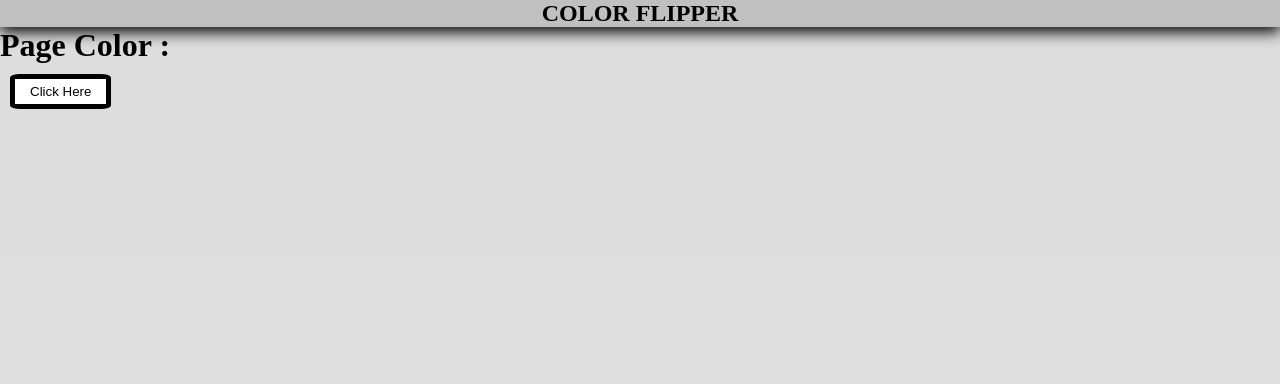
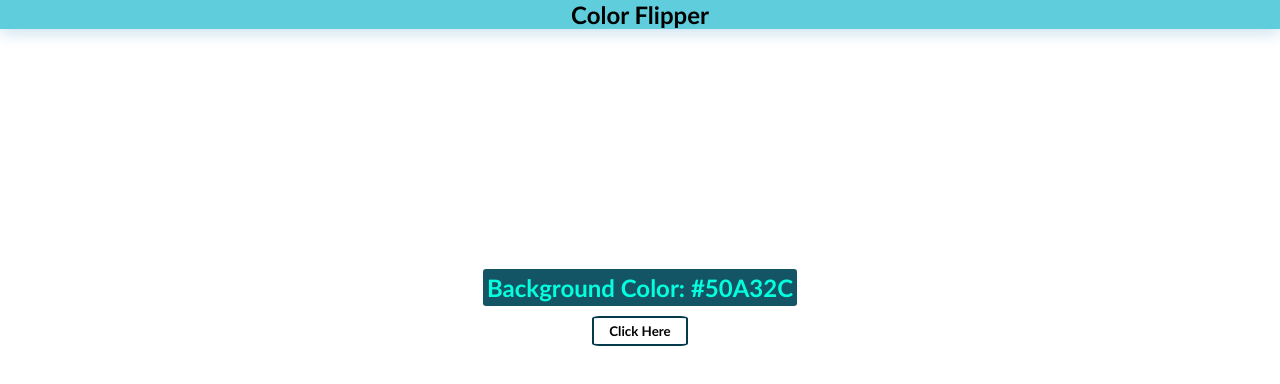
Before and after one commit to hafsahali/Color-flipper, a plain HTML site: page index.html in a window 1280 px wide. Drawn offline with Linux system fonts and the light colour scheme.

Commit message:
created a main div

```diff
--- a/index.html
+++ b/index.html
@@ -8,12 +8,14 @@
     <link rel="stylesheet" href="style.css">
 </head>
 <body>
-    <div class ="container">
-    <div class ="navbar">
-        <h2>COLOR FLIPPER</h2>
-     <h1> Page Color :<span class="color"></span></h1>
-     <button type="button" class="btn" onclick="btn()">Click Here</button>
-     </div>
+    <div class="container">
+        <div class="navbar">
+            <h2> Color Flipper</h2>
+        </div>
+        <div class="main">
+            <h2> Background Color: <span class="color">#50A32C</span></h2>
+            <button type="button" class="btn" onclick="btn()">Click Here</button>
+        </div>
     </div>
     <script src="script.js"></script>
 </body>
--- a/style.css
+++ b/style.css
@@ -5,26 +5,50 @@
 .container{
     height: 100vh;
     width: 100%;
-    background-color:rgba(15, 14, 14, 0.137);
+    font-family: 'Trebuchet MS', 'Lucida Sans Unicode', 'Lucida Grande', 'Lucida Sans', Arial, sans-serif;
+    transition: all 1000ms;
 }
 .navbar h2{
     text-align: center;
-    background-color:silver;
-    box-shadow:  0 5px 15px black;
+    background-color: rgb(95, 205, 219);
+    font-weight: bold;
+    box-shadow:  0 5px 15px rgba(22, 116, 179, 0.2);
 }
-.navbar button{
-    padding: 5px 15px;
+.main{
+    justify-content: center;
+    text-align: center;
+    align-items: center;
+    justify-items: center;
+    padding-top: 15rem;
+}
+.main h2{
+    background-color:#135564;
+    color:#05ffde;
+    overflow: hidden;
+    margin-left: 35%;
+    margin-right: 35%;
+    border-radius: 3px;
+    padding: 4px;
+    text-align: center;
+    align-items: center;
+    align-content: center;
+}
+.main button{
+    padding: 5px 15px 5px 15px;
     justify-content: baseline;
     margin: 10px;
-    background-color: white;
-    border: solid #000 5px;
-    border-radius: 10%;
-    transition: 0.5s;
+    background-color: transparent;
+    border: solid rgb(3, 57, 73) 2px;
+    border-radius: 8%;
+    background-color: transparent;
+    font-family: 'Trebuchet MS', 'Lucida Sans Unicode', 'Lucida Grande', 'Lucida Sans', Arial, sans-serif;
+    font-weight: bold;
+    transition: 0.2s;
 }
 button:active {
     transform: translate(0, 0.5rem);
     box-shadow: 0 0.1rem rgba(255, 255, 255, 0.95);
   }
 .main button:hover{
-    background-color: whitesmoke;
+    background-color: rgb(6, 255, 243);
 }
```
Also changed, not shown: script.js (+10 -0 lines).
